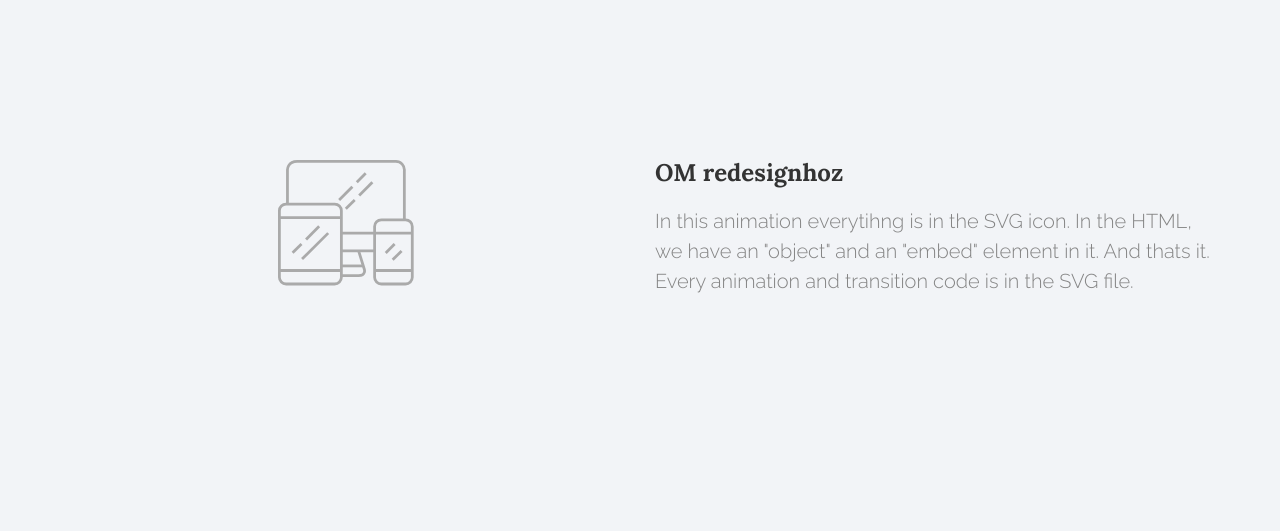
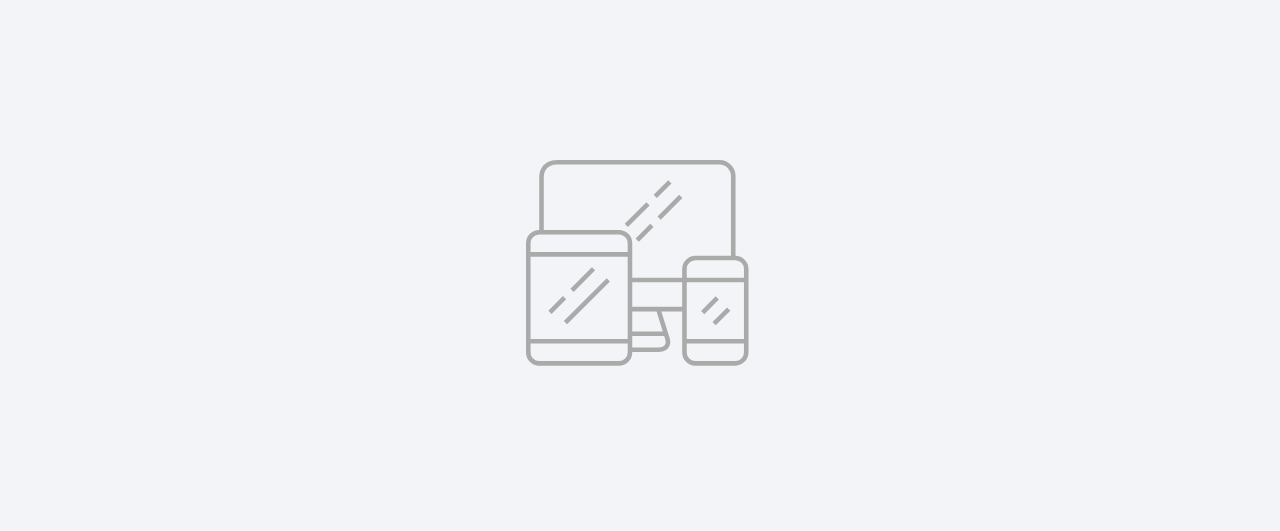
Before and after one commit to szsoma/sandbox, a plain HTML site: page om-icon.html in a window 1280 px wide. Shown: the top 531 px of the page. Drawn offline with nearby package versions, Linux system fonts and the light colour scheme.

Commit message:
OM-icon for presentation

```diff
--- a/om-icon.html
+++ b/om-icon.html
@@ -25,19 +25,15 @@
 
 <div class="container section">
   <div class="row">
-    <div class="col-xs-12 col-lg-6">
-      <embed src="img/responsive.svg" width="25%" height="25%">
-    </div>
-    <div class="col-xs-12 col-lg-6 describe text-left">
-      <h3>OM redesignhoz</h3>
-      <p>In this animation everytihng is in the SVG icon. In the HTML, we have an "object" and an "embed" element in it. And thats it. Every animation and transition code is in the SVG file.</p>
+    <div class="col-xs-12 col-lg-12">
+      <embed src="img/responsive.svg" width="20%" height="20%">
     </div>
   </div>
 </div>
 
 <!--   End of Hello Zone   -->
 
-<!--   Box animation Zone   -->
+<!--   Menu Zone
 
 <div class="container-fluid footer">
   <div class="row">
@@ -53,7 +49,7 @@
   </div>
 </div>
 
-<!--   End of Box animation Zone   -->
+   End of Menu Zone   -->
 
 
     <!-- jQuery (necessary for Bootstrap's JavaScript plugins) -->
```
